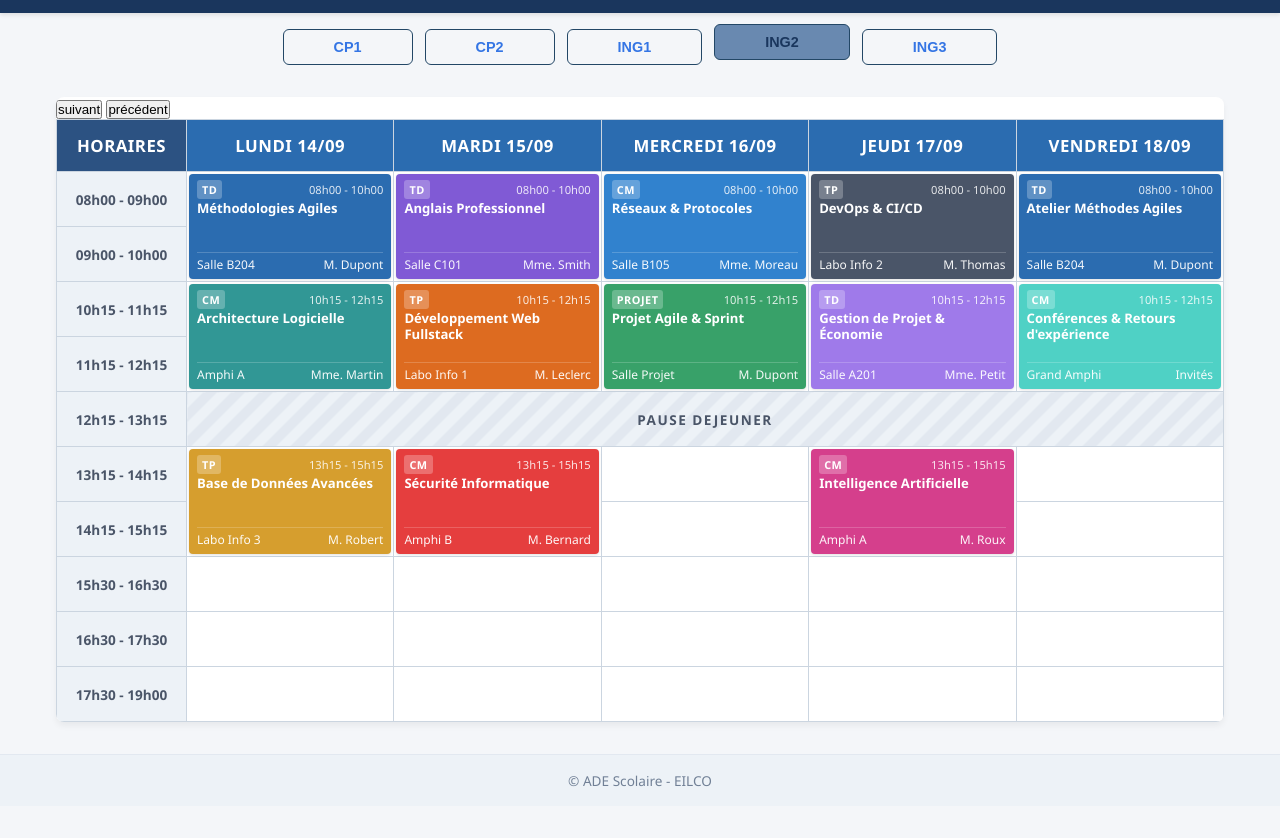
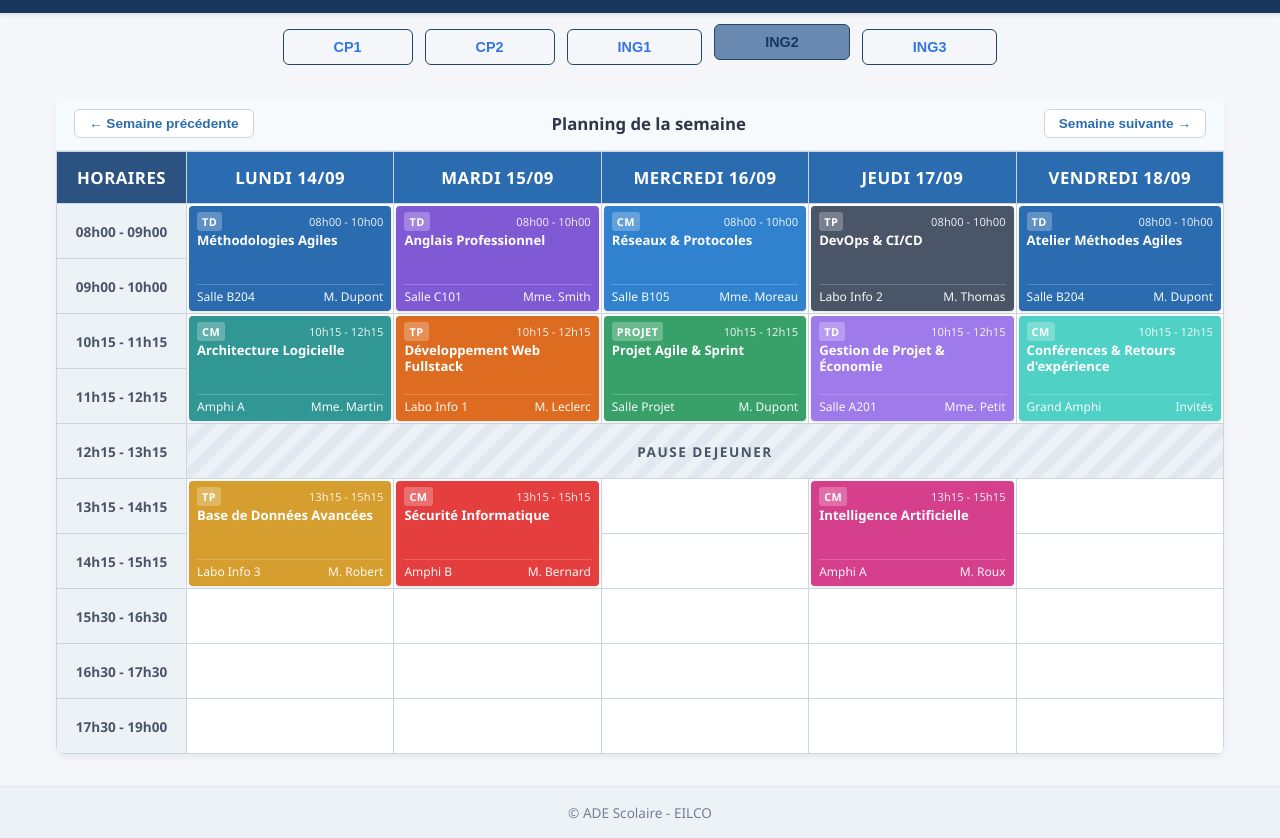
Before and after one commit to akisch01/ADE_SCOLAIRE, a plain HTML site: page index.html in a window 1280 px wide. Shown: the part 52-890 px from the top of the page. Before the commit the page ends 858 px from the top, so only its background shows below. Drawn offline with Linux system fonts and the light colour scheme.

Commit message:
docs: mise a jour du readme et amelioration du style des boutons de semaine

```diff
--- a/index.html
+++ b/index.html
@@ -26,8 +26,11 @@
         <main>
 
             <div class="calendrier">
-                <button id="semaine-suivante" type="button">suivant</button>
-                <button id="semaine-precedente" type="button">précédent</button>
+                <div class="calendar-header">
+                    <button id="semaine-precedente" class="nav-week-btn" type="button">&larr; Semaine précédente</button>
+                    <span class="calendar-title">Planning de la semaine</span>
+                    <button id="semaine-suivante" class="nav-week-btn" type="button">Semaine suivante &rarr;</button>
+                </div>
                 <table class="timetable">
                     <thead>
                         <tr>
--- a/style.css
+++ b/style.css
@@ -57,6 +57,39 @@ main {
     border-radius: 8px;
     box-shadow: 0 4px 6px rgba(0, 0, 0, 0.05);
     overflow: hidden;
+}
+
+.calendar-header {
+    display: flex;
+    justify-content: space-between;
+    align-items: center;
+    padding: 12px 18px;
+    background-color: #f7fafc;
+    border-bottom: 1px solid #e2e8f0;
+}
+
+.calendar-title {
+    font-weight: 700;
+    color: #2d3748;
+    font-size: 1.05rem;
+}
+
+.nav-week-btn {
+    background-color: #ffffff;
+    color: #2b6cb0;
+    border: 1px solid #cbd5e0;
+    padding: 6px 14px;
+    border-radius: 6px;
+    font-size: 0.85rem;
+    font-weight: 600;
+    cursor: pointer;
+    transition: all 0.2s ease;
+}
+
+.nav-week-btn:hover {
+    background-color: #2b6cb0;
+    color: #ffffff;
+    border-color: #2b6cb0;
 }
 
 .timetable {
```
Also changed, not shown: 1 other file.
